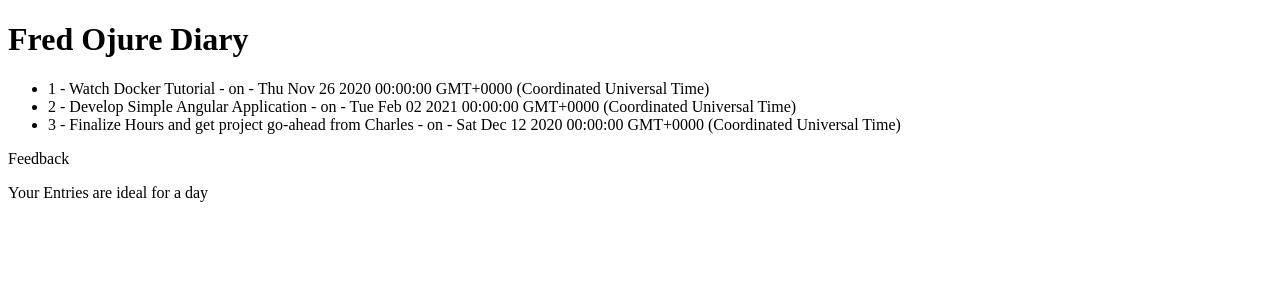
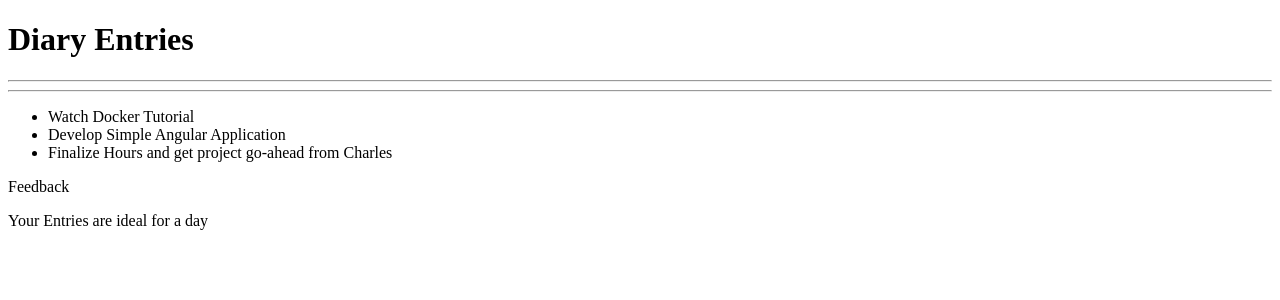
Before and after one commit to OjureFred/NewDiary, an Angular app: page / in a window 1280 px wide. Shown: the top 300 px of the page. Built offline with nearby package versions, Linux system fonts and the light colour scheme.

Commit message:
Created Entry component

```diff
--- a/src/app/app.component.html
+++ b/src/app/app.component.html
@@ -1,16 +1,4 @@
 
-<div>
-  <h1>Fred Ojure Diary</h1>
-  <ul>
-    <li *ngFor='let entry of entries'>
-      {{ entry.id }} - {{ entry.description}} - on - {{ entry.date }}
-    </li>
-  </ul>
-  <div>
-    <p>Feedback</p>
-    <p *ngIf='entries.length > 5'>Your Entries are too many for a day</p>
-    <p *ngIf='entries.length < 5'>Your Entries are ideal for a day</p>
-  </div>
-</div>
+<app-entry></app-entry>
 
 <router-outlet></router-outlet>
--- a/src/app/app.component.ts
+++ b/src/app/app.component.ts
@@ -9,10 +9,6 @@ import { Entry } from './entry';
 })
 export class AppComponent {
 
-  entries: Entry[] = [
-    { id: 1, description: 'Watch Docker Tutorial', date: new Date(2020, 10, 26)},
-    { id: 2, description: 'Develop Simple Angular Application', date: new Date(2021, 1, 2)},
-    { id: 3, description: 'Finalize Hours and get project go-ahead from Charles', date: new Date(2020, 11, 12)}
-  ]
+
 
 }
--- a/src/app/app.module.ts
+++ b/src/app/app.module.ts
@@ -3,10 +3,12 @@ import { NgModule } from '@angular/core';
 
 import { AppRoutingModule } from './app-routing.module';
 import { AppComponent } from './app.component';
+import { EntryComponent } from './entry/entry.component';
 
 @NgModule({
   declarations: [
-    AppComponent
+    AppComponent,
+    EntryComponent
   ],
   imports: [
     BrowserModule,
--- /dev/null
+++ b/src/app/entry/entry.component.html
@@ -0,0 +1,16 @@
+<div>
+    <h1>Diary Entries</h1>
+    <hr>
+    <hr>
+    <ul>
+        <li *ngFor='let entry of entries'>
+            {{ entry.description}}
+
+        </li>
+    </ul>
+    <div>
+        <p>Feedback</p>
+        <p *ngIf='entries.length > 5'>Your Entries are too many for a day</p>
+        <p *ngIf='entries.length < 5'>Your Entries are ideal for a day</p>
+      </div>
+</div>
--- /dev/null
+++ b/src/app/entry/entry.component.ts
@@ -0,0 +1,23 @@
+import { Component, OnInit } from '@angular/core';
+
+import { Entry } from '../entry';
+
+@Component({
+  selector: 'app-entry',
+  templateUrl: './entry.component.html',
+  styleUrls: ['./entry.component.css']
+})
+export class EntryComponent implements OnInit {
+
+  entries: Entry[] = [
+    { id: 1, description: 'Watch Docker Tutorial', date: new Date(2020, 10, 26) },
+    { id: 2, description: 'Develop Simple Angular Application', date: new Date(2021, 1, 2) },
+    { id: 3, description: 'Finalize Hours and get project go-ahead from Charles', date: new Date(2020, 11, 12) }
+  ];
+
+  constructor() { }
+
+  ngOnInit(): void {
+  }
+
+}
```
Also changed, not shown: src/app/entry/entry.component.css (added), 1 other file (tests, documents, lock files or other folders).
